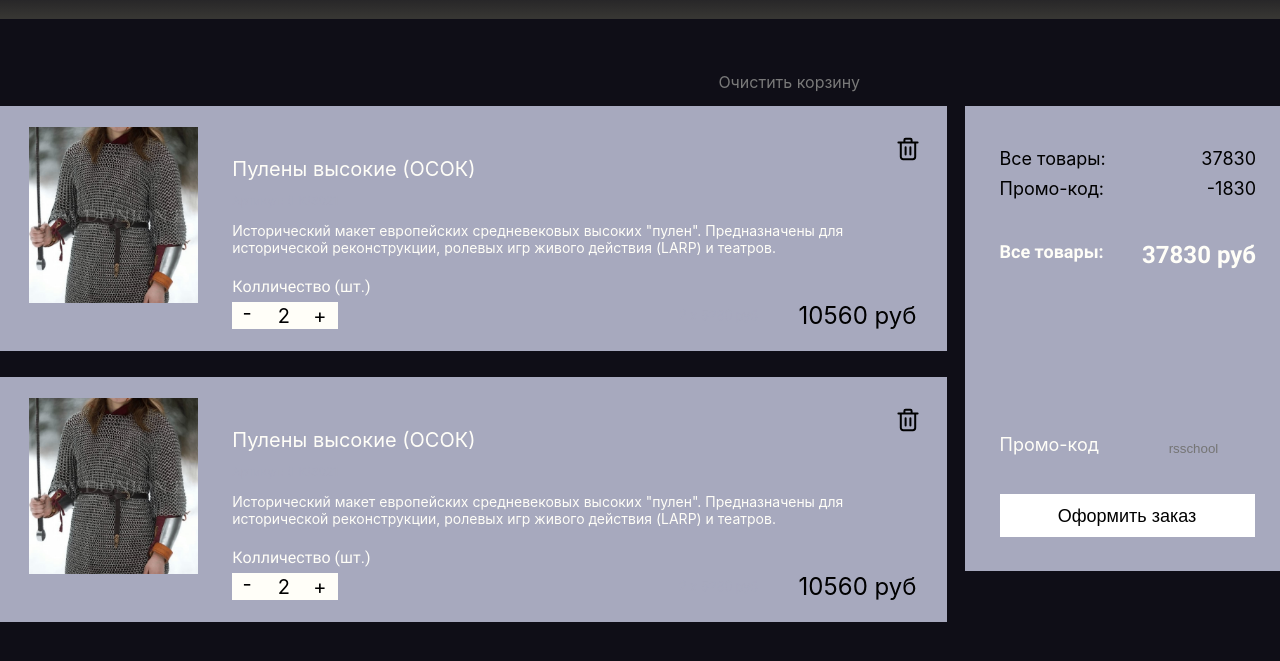
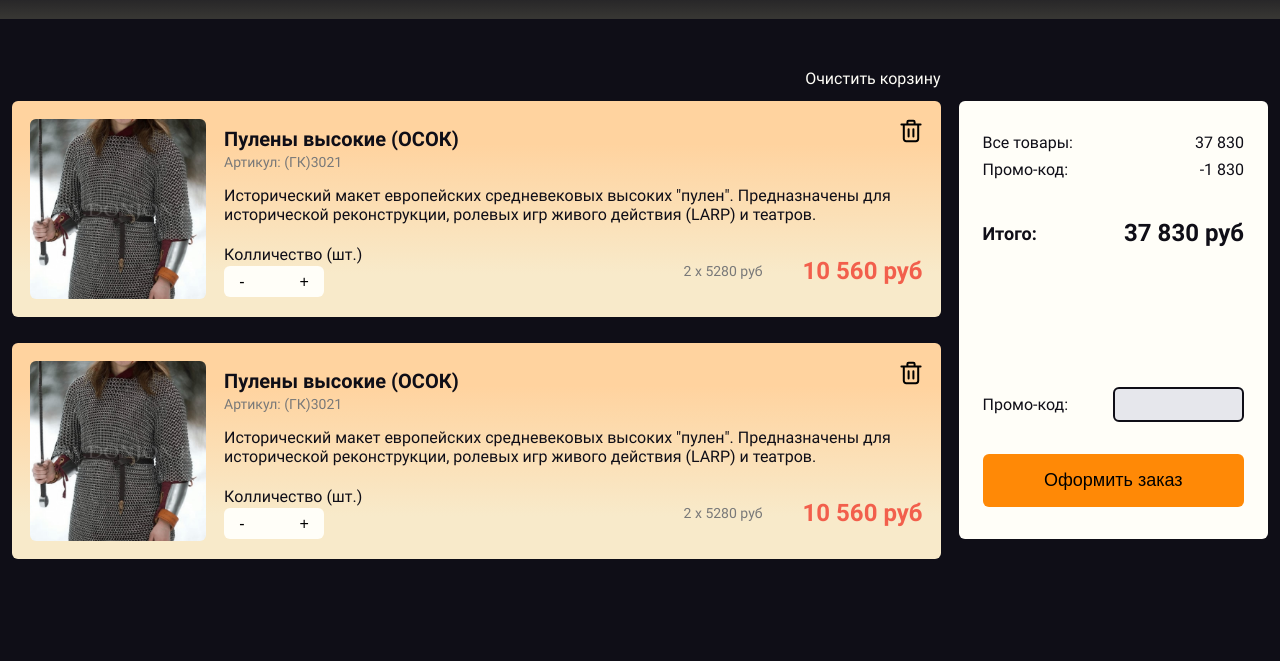
Before and after one commit to Sergey-Lesnevskiy/store_knight, a website built with webpack: page src/index.html in a window 1280 px wide. Both pictures are taken after a click on the link "КОРЗИНА". Shown: the part 61-722 px from the top of the page. Built offline with nearby package versions, Linux system fonts and the light colour scheme.

Commit message:
fix: redesign shopping-card page

```diff
--- a/src/components/shoppingCart/shoppingCart.css
+++ b/src/components/shoppingCart/shoppingCart.css
@@ -1,210 +1,183 @@
-/* *{
-    margin: 0;
-    padding: 0;
-    box-sizing: border-box;
-} */
 .shopping-cart {
-    max-width: 1280px;
-    margin: 0 auto;
+  padding-top: 42px;
+}
 
-}
-.shopping-cart__remove-card{
-    width: 860px;
+.shopping-cart__remove-card {
   display: flex;
   justify-content: end;
   align-items: center;
   height: 25px;
-    margin: 11px 0px;
+  margin: 10px 0px;
 }
-.shopping-cart__remove-card p{
-    font-family: 'Inter';
-    font-style: normal;
-    font-weight: 400;
-    font-size: 16px;
-    line-height: 19px;
-    color: #797979;
-}
-.shopping-cart__content {
-    max-width: 1280px;
-    height: 300px;
+
+.shopping-cart__container {
   display: grid;
   grid-template-columns: 3fr 1fr;
   gap: 18px;
 }
+
 .shopping-cart__products {
+  position: relative;
+}
 
+.shopping-cart__remove-card {
+  position: absolute;
+  top: -45px;
+  right: 0;
 }
-.shopping-cart__card{
-    padding: 21px 30px 21px 29px;
+
+.shopping-cart__remove-card p {
+  font-size: 16px;
+}
+
+.shopping-cart__card {
   display: flex;
   justify-content: space-between;
-    background: var(--color-gray);
   margin-bottom: 26px;
+  padding: 18px;
+  color: var(--color-black);
+  background-image: linear-gradient(180deg, #FFD39F 20%, #F8EACA 80%);
+  border-radius: 6px;
 }
-.shopping-cart__img{
+
+.shopping-cart__img {
+  width: 180px;
+  height: 180px;
   background-image: url('../../images/armor/chain_mail/chainMail2.jpg');
   background-repeat: no-repeat;
   background-position: center;
   background-size: cover;
-   width: 169px;
-   height: 176px;
-}
-.shopping-cart__description-conteiner{
-    display: flex;
-    margin-bottom:5px ;
-    padding-top: 10px;
-}
-.shopping-cart__description{
-    max-width: 686px;
-
-}
-.shopping-cart__description-wrapper{
-    max-width: 665px;
-
-}
-.shopping-cart__description-title{
-
-font-family: 'Inter';
-font-style: normal;
-font-weight: 400;
-font-size: 20px;
-line-height: 24px;
-margin-bottom: 7px;
-
-}
-.shopping-cart__description-article{
-    font-family: 'Inter';
-font-style: normal;
-font-weight: 400;
-font-size: 12px;
-line-height: 15px;
-color: var( --color-gray);
-margin-bottom: 8px;
+  border-radius: 6px;
 }
 
-.shopping-cart__description-subtitle{
+.shopping-cart__info {
+  position: relative;
+  width: 80%;
+  margin-left: 18px;
+}
 
-font-family: 'Inter';
-font-style: normal;
-font-weight: 400;
+.shopping-cart__info-title {
+  margin: 0;
+  margin-top: 0.5rem;
+  font-size: 20px;
+}
+
+.shopping-cart__info-article {
+  margin: 0;
+  margin-top: 0.2rem;
   font-size: 14px;
-line-height: 17px;
-margin-bottom:21px ;
+  color: #797979;
 }
-.shopping-cart__description-trash{
-    width: 19.2px;
-    height: 20.4px;
+
+.shopping-cart__info-text {
+  margin-bottom: 21px;
 }
-.shopping-cart__price-wrapper{
+
+.shopping-cart__info-trash {
+  position: absolute;
+  top: 0;
+  right: 0;
+  width: 24px;
+  height: 24px;
+}
+
+.shopping-cart__price-wrapper {
   display: flex;
   justify-content: space-between;
   align-items: center;
 }
-.shopping-cart__price-add{
-    width: 106px;
-    height: 27px;
+
+.shopping-cart__counts-input {
   display: flex;
+  justify-content: center;
   align-items: center;
-    justify-content: space-around;
+  width: 100px;
+  margin-top: 2px;
+  border-radius: 6px;
   background-color: var(--color-white);
-    margin-right: 300px;
 }
-.shopping-cart__price-minus,
-.shopping-cart__price-total-product,
-.shopping-cart__price-plus{
-    width: 15px;
-    height: 24px;
-    font-family: 'Inter';
-font-style: normal;
-font-weight: 400;
-font-size: 20px;
-line-height: 24px;
-cursor: pointer;
-justify-content: center;
-color: #000000;
+
+.shopping-cart__counts button,
+.shopping-cart__counts input {
+  outline: none;
+  border: none;
+  padding: 0.4rem;
+  font-size: 1rem;
 }
-.shopping-cart__price-minus{
-    margin-top: -5px;
+
+.shopping-cart__counts input {
+  width: 42px;
 }
-.shopping-cart__price-calc{
-color:var( --color-gray);
+
+.shopping-cart__price-calc {
+  margin-left: auto;
   font-size: 14px;
-line-height: 17px;
+  color: #797979;
 }
-.shopping-cart__price-total-bold{
-    font-family: 'Inter';
-font-style: normal;
-font-weight: 400;
+
+.shopping-cart__price-total {
+  min-width: 160px;
+  padding-left: 1rem;
   font-size: 24px;
-line-height: 29px;
-color: #000000;
+  font-weight: 700;
+  text-align: right;
+  color: var(--color-secondary);
+}
 
+.shopping-cart__score {
+  align-self: start;
+  padding: 32px 24px;
+  background-color: var(--color-white);
+  border-radius: 6px;
 }
-.shopping-cart__score{
-    background-color: var(--color-gray);
-    height: 465px;
-    padding: 42px 24px 29px 35px;
-}
+
 .shopping-cart__all-scope-wrapper,
 .shopping-cart__promo-wrapper,
 .shopping-cart__total-wrapper,
-.shopping-cart__promo-input-wrapper{
+.shopping-cart__promo-input-wrapper {
   display: flex;
-    justify-content:space-between;
+  align-items: center;
+  justify-content: space-between;
   margin-bottom: 8px;
+  color: var(--color-black);
 }
-.shopping-cart__total-wrapper{
-    margin-bottom: 164px;
+
+.shopping-cart__total-wrapper {
+  margin-bottom: 140px;
 }
-.shopping-cart__promo-wrapper{
-    margin-bottom: 41px;
+
+.shopping-cart__promo-wrapper {
+  margin-bottom: 40px;
 }
-.shopping-cart__all-scope-title,
-.shopping-cart__all-scope-number,
-.shopping-cart__promo-title,
-.shopping-cart__promo-number{
 
-    font-family: 'Inter';
-    font-style: normal;
-    font-weight: 400;
-    font-size: 18px;
-    line-height: 22px;
-    color: #000000;
-}
-.shopping-cart__total-title{
+.shopping-cart__total-title {
   font-weight: 700;
   font-size: 18px;
-line-height: 22px;
 }
-.shopping-cart__total-number{
+
+.shopping-cart__total-number {
   font-weight: 700;
   font-size: 24px;
-    line-height: 29px;
+}
 
-}
-.shopping-cart__promo-input-wrapper{
+.shopping-cart__promo-input-wrapper {
   display: flex;
+  align-items: center;
   margin-bottom: 32px;
 }
-.shopping-cart__promo-input{
-    width: 125px;
-    height: 28px;
-    border: none;
+
+.shopping-cart__promo-input {
+  width: 50%;
+  padding: 0.5rem;
+  background-color: var(--color-gray-light);
+  border: 2px solid var(--color-black);
+  border-radius: 6px;
 }
-.shopping-cart__promo-input::placeholder{
-   text-align: center;
+
+.shopping-cart__button {
+  width: 100%;
+  padding: 1rem 0;
+  background: var(--color-main);
+  font-size: 18px;
+  border-radius: 6px;
 }
-.shopping-cart__promo-input-title{
-font-family: 'Inter';
-font-style: normal;
-font-weight: 400;
-font-size: 18px;
-}
-.shopping-cart__button{
-width: 255px;
-height: 43px;
-background: #FFFFFF;
-border: none;
-font-size: 18px;
-line-height: 22px;
-}
--- a/src/pages/CartPage/index.ts
+++ b/src/pages/CartPage/index.ts
@@ -2,30 +2,29 @@ import { Page } from "../../core/templates/page";
 import '../../components/shoppingCart/shoppingCart'
 import { Card } from "../../core/components/shoppingCart/card/card";
 
-export class CartPage extends Page{
-  private  containerCard: HTMLElement | null = document.querySelector('.shopping-cart__content')
+export class CartPage extends Page {
+  private containerCard: HTMLElement | null = document.querySelector('.shopping-cart__container')
   static TextObject = {
     MainTitle: ` <div class='shopping-cart'>
+    <div class="shopping-cart__container">
+        <div class="shopping-cart__products">
             <div class="shopping-cart__remove-card">
                 <p>Очистить корзину</p>
             </div>
-    <div class="shopping-cart__content">
-        <div class="shopping-cart__products">
 
             <div class="shopping-cart__card">
                 <div class="shopping-cart__img"></div>
-                <div class="shopping-cart__description">
-                    <div class="shopping-cart__description-conteiner">
-                        <div class="shopping-cart__description-wrapper">
-                            <p class="shopping-cart__description-title">Пулены высокие (ОСОК)</p>
-                            <p class="shopping-cart__description-article"> Артикул: (ГК)3021</p>
-                            <p class="shopping-cart__description-subtitle">
+                <div class="shopping-cart__info">
+                    <div class="shopping-cart__info-description">
+                        <h2 class="shopping-cart__info-title">Пулены высокие (ОСОК)</h2>
+                        <p class="shopping-cart__info-article"> Артикул: (ГК)3021</p>
+                        <p class="shopping-cart__info-text">
                             Исторический макет европейских средневековых высоких "пулен". Предназначены для
                             исторической реконструкции, ролевых игр живого действия (LARP) и театров.
                         </p>
-                            <div class="shopping-cart__description-quantity">Колличество (шт.)</div>
                     </div>
-                        <div class="shopping-cart__description-trash">
+
+                    <button class="shopping-cart__info-trash">
                         <svg width="22" height="24" viewBox="0 0 22 24" fill="none"
                             xmlns="http://www.w3.org/2000/svg">
                             <path
@@ -33,23 +32,27 @@ static TextObject = {
                                 stroke="black" stroke-width="2" stroke-linecap="round"
                                 stroke-linejoin="round" />
                         </svg>
+                    </button>
+
+                    <div class="shopping-cart__price-wrapper">
+
+                      <div class="shopping-cart__counts">
+                        <div class="shopping-cart__counts-title"><span>Колличество</span> (шт.)</div>
+                        <div class="shopping-cart__counts-input">
+                          <button id="decrement">-</button>
+                          <input type="text" id="input" readonly>
+                          <button id="increment">+</button>
                         </div>
                       </div>
 
-                    <div class="shopping-cart__price-wrapper">
-                        <div class="shopping-cart__price-add">
-                            <div class="shopping-cart__price-minus">-</div>
-                            <div class="shopping-cart__price-total-product">2</div>
-                            <div class="shopping-cart__price-plus">+</div>
-                        </div>
                         <div class="shopping-cart__price-calc">
                             <span class="shopping-cart__price-calc-total-product">2</span>
                             <span class="shopping-cart__price-calc-multiplier">x</span>
                             <span class="shopping-cart__price-calc-total-money">5280</span>
                             <span class="shopping-cart__price-calc-currency">руб</span>
                         </div>
-                        <div class="shopping-cart__price-total-bold">
-                            <span class="shopping-cart__price-">10560</span>
+                        <div class="shopping-cart__price-total">
+                            <span class="shopping-cart__price-">10 560</span>
                             <span class="shopping-cart__price-calc-currency-bold">руб</span>
                         </div>
                     </div>
@@ -57,18 +60,17 @@ static TextObject = {
             </div>
             <div class="shopping-cart__card">
                 <div class="shopping-cart__img"></div>
-                <div class="shopping-cart__description">
-                    <div class="shopping-cart__description-conteiner">
-                        <div class="shopping-cart__description-wrapper">
-                            <p class="shopping-cart__description-title">Пулены высокие (ОСОК)</p>
-                            <p class="shopping-cart__description-article"> Артикул: (ГК)3021</p>
-                            <p class="shopping-cart__description-subtitle">
+                <div class="shopping-cart__info">
+                    <div class="shopping-cart__info-description">
+                        <h2 class="shopping-cart__info-title">Пулены высокие (ОСОК)</h2>
+                        <p class="shopping-cart__info-article"> Артикул: (ГК)3021</p>
+                        <p class="shopping-cart__info-text">
                             Исторический макет европейских средневековых высоких "пулен". Предназначены для
                             исторической реконструкции, ролевых игр живого действия (LARP) и театров.
                         </p>
-                            <div class="shopping-cart__description-quantity">Колличество (шт.)</div>
                     </div>
-                        <div class="shopping-cart__description-trash">
+
+                    <button class="shopping-cart__info-trash">
                         <svg width="22" height="24" viewBox="0 0 22 24" fill="none"
                             xmlns="http://www.w3.org/2000/svg">
                             <path
@@ -76,23 +78,27 @@ static TextObject = {
                                 stroke="black" stroke-width="2" stroke-linecap="round"
                                 stroke-linejoin="round" />
                         </svg>
+                    </button>
+
+                    <div class="shopping-cart__price-wrapper">
+
+                      <div class="shopping-cart__counts">
+                        <div class="shopping-cart__counts-title"><span>Колличество</span> (шт.)</div>
+                        <div class="shopping-cart__counts-input">
+                          <button id="decrement">-</button>
+                          <input type="text" id="input" readonly>
+                          <button id="increment">+</button>
                         </div>
                       </div>
 
-                    <div class="shopping-cart__price-wrapper">
-                        <div class="shopping-cart__price-add">
-                            <div class="shopping-cart__price-minus">-</div>
-                            <div class="shopping-cart__price-total-product">2</div>
-                            <div class="shopping-cart__price-plus">+</div>
-                        </div>
                         <div class="shopping-cart__price-calc">
                             <span class="shopping-cart__price-calc-total-product">2</span>
                             <span class="shopping-cart__price-calc-multiplier">x</span>
                             <span class="shopping-cart__price-calc-total-money">5280</span>
                             <span class="shopping-cart__price-calc-currency">руб</span>
                         </div>
-                        <div class="shopping-cart__price-total-bold">
-                            <span class="shopping-cart__price-">10560</span>
+                        <div class="shopping-cart__price-total">
+                            <span class="shopping-cart__price-">10 560</span>
                             <span class="shopping-cart__price-calc-currency-bold">руб</span>
                         </div>
                     </div>
@@ -103,35 +109,35 @@ static TextObject = {
         <div class="shopping-cart__score">
             <div class="shopping-cart__all-scope-wrapper">
                 <div class="shopping-cart__all-scope-title">Все товары:</div>
-                <div class="shopping-cart__all-scope-number">37830</div>
+                <div class="shopping-cart__all-scope-number">37 830</div>
             </div>
             <div class="shopping-cart__promo-wrapper">
                 <div class="shopping-cart__promo-title">Промо-код:</div>
-                <div class="shopping-cart__promo-number">-1830</div>
+                <div class="shopping-cart__promo-number">-1 830</div>
             </div>
             <div class="shopping-cart__total-wrapper">
-                <div class="shopping-cart__total-title">Все товары:</div>
-                <div class="shopping-cart__total-number">37830 руб</div>
+                <div class="shopping-cart__total-title">Итого:</div>
+                <div class="shopping-cart__total-number">37 830 руб</div>
             </div>
             <div class="shopping-cart__promo-input-wrapper">
-                <div class="shopping-cart__promo-input-title">Промо-код</div>
+                <div class="shopping-cart__promo-input-title">Промо-код:</div>
                 <label for="promo"></label>
-                <input type="text" placeholder="rsschool" id="promo" class="shopping-cart__promo-input">
+                <input type="text" id="promo" class="shopping-cart__promo-input">
             </div>
             <button class="shopping-cart__button">Оформить заказ</button>
         </div>
     </div>
   </div>`
   }
-protected card : Card;
+  protected card: Card;
 
-constructor(id:string){
+  constructor(id: string) {
     super(id);
- this.card= new Card('card', 'card')
+    this.card = new Card('card', 'card')
   }
 
 
-render(){
+  render() {
 
     const title = this.createHeaderTitle(CartPage.TextObject.MainTitle);
 
--- a/src/pages/Main/index.ts
+++ b/src/pages/Main/index.ts
@@ -8,9 +8,9 @@ import '../../components/store/store'
 import '../../components/categoryFilter/categoryFilter'
 import '../../components/filters/filters'
 
-export class MainPage extends Page{
+export class MainPage extends Page {
 
-static TextObgect = {
+  static TextObject = {
     MainTitle: `<main class="page">
   <div class="page__container">
 
@@ -256,13 +256,13 @@ static TextObgect = {
 </footer>`
   }
 
-constructor(id:string){
+  constructor(id: string) {
     super(id);
 
   }
 
-render(){
-const title = this.createHeaderTitle(MainPage.TextObgect.MainTitle);
+  render() {
+    const title = this.createHeaderTitle(MainPage.TextObject.MainTitle);
     this.container.append(title)
     return this.container;
   }
```
Also changed, not shown: src/core/components/shoppingCart/card/card.ts (+27 -28 lines). Lines whose indentation alone changed are shown as unchanged.
